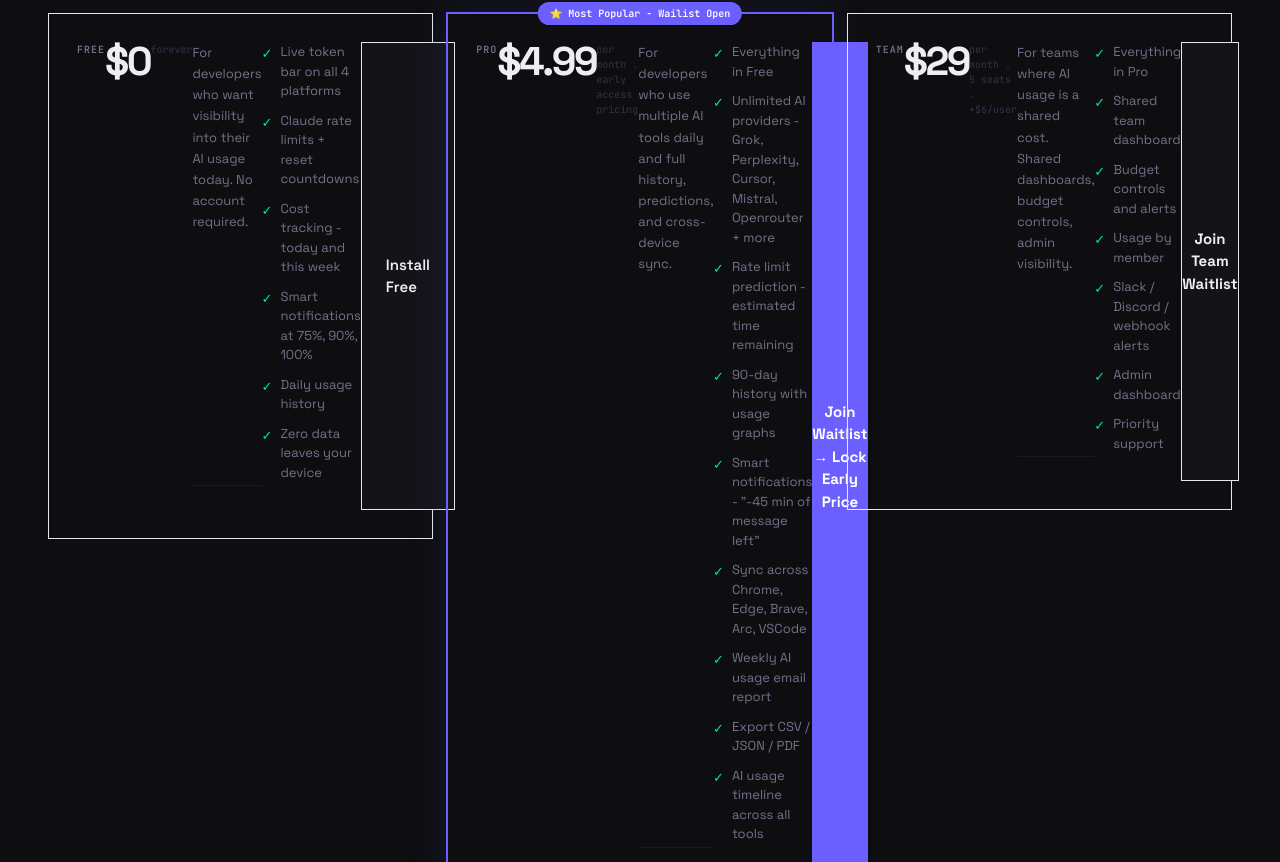
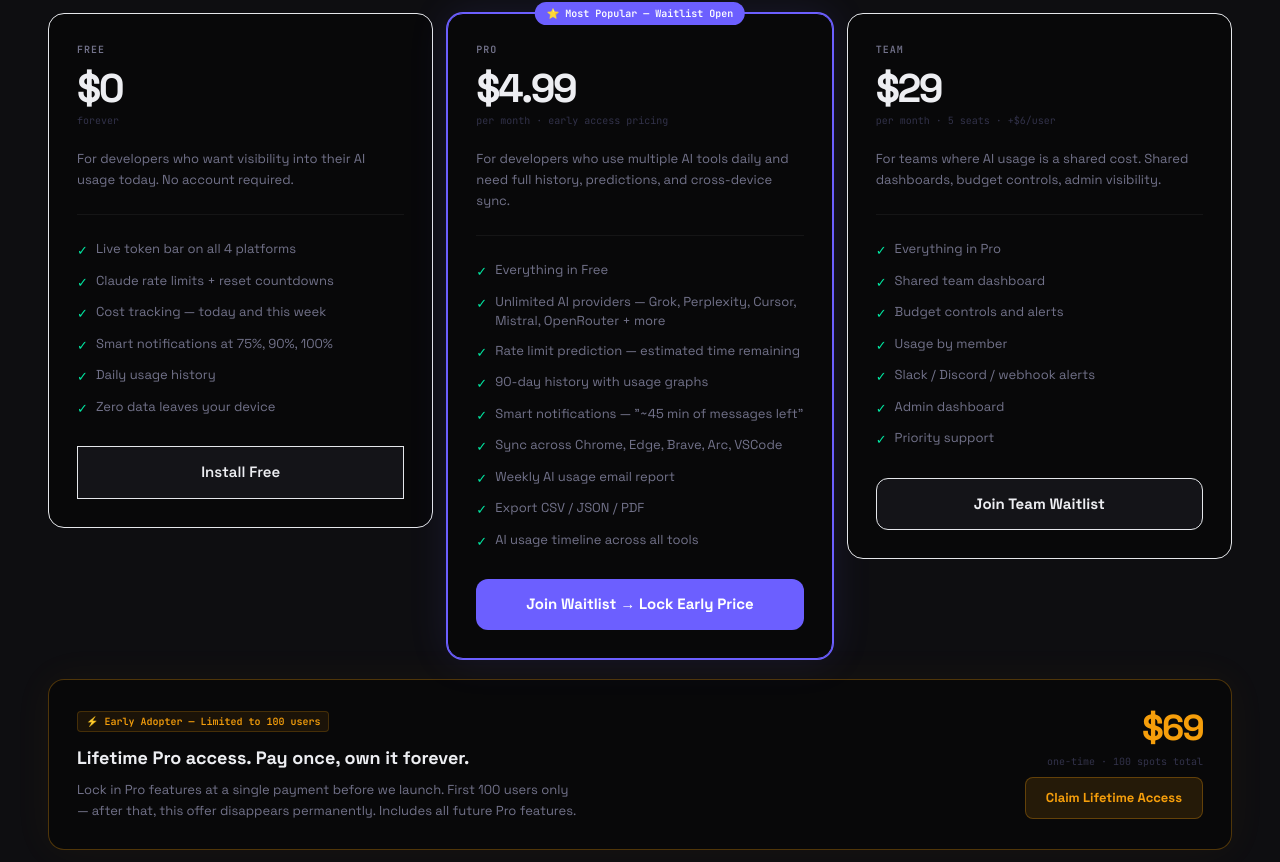
Before and after one commit to anu-ship-it/tokenpulse-web, a Next.js app: page /pricing in a window 1280 px wide. Shown: the part 398-1260 px from the top of the page. Built offline with nearby package versions, Linux system fonts and the light colour scheme; no server answers.

Commit message:
Multiple files have been updated

```diff
--- a/components/sections/Features.tsx
+++ b/components/sections/Features.tsx
@@ -0,0 +1,97 @@
+const features = [
+  {
+    icon: "📊",
+    title: "Live token bar — in the page",
+    body: "A slim bar above the input box shows your context window filling up in real time. You never have to open the popup to know where you stand.",
+    tag: "All 4 platforms",
+    tagVariant: "live",
+  },
+  {
+    icon: "⚡",
+    title: "Real rate limit data",
+    body: "Pulls your actual 5-hour session and 7-day weekly limits from Claude's internal API. Not an estimate — the exact number Claude uses to cut you off.",
+    tag: "Claude only",
+    tagVariant: "acc",
+  },
+  {
+    icon: "⏱",
+    title: "Reset countdowns",
+    body: "Exact time until your Claude session or weekly limit resets. Plan your heavy sessions around the reset, not around getting cut off.",
+    tag: "Claude only",
+    tagVariant: "acc",
+  },
+  {
+    icon: "🔔",
+    title: "Smart notifications",
+    body: "Alerts at 75%, 90%, and 100%. Threshold-based — fires once per crossing, resets when usage drops. No notification spam.",
+    tag: "All 4 platforms",
+    tagVariant: "live",
+  },
+  {
+    icon: "💰",
+    title: "Cost tracking",
+    body: "Estimated spend for this conversation, today, and this week. Model-aware pricing. Know where your AI budget goes before your credit card does.",
+    tag: "All 4 platforms",
+    tagVariant: "live",
+  },
+  {
+    icon: "🔒",
+    title: "Zero data leaves your device",
+    body: "No account, no tracking, no analytics server. All data stored locally. Uses your existing browser session — the same cookie the AI already has.",
+    tag: "All 4 platforms",
+    tagVariant: "live",
+  },
+];
+
+const tagStyles: Record<string, string> = {
+  live: "text-[#00E5A0] bg-[rgba(0,229,160,0.08)] border-[rgba(0,229,160,0.18)]",
+  acc: "text-[#6C5FFF] bg-[rgba(108,95,255,0.10)] border-[rgba(108,95,255,0.22)]",
+};
+
+export default function Features() {
+  return (
+    <section
+      className="relative z-10 py-24 border-t border-white/5 bg-[#0E0E11]"
+      id="features"
+    >
+      <div className="max-w-7xl mx-auto px-6 lg:px-12">
+        <div className="font-mono text-[11px] font-semibold tracking-[1px] uppercase text-[#6C5FFF] mb-4">
+          Features — live today
+        </div>
+        <h2 className="text-[clamp(28px,3.5vw,44px)] font-bold leading-[1.1] tracking-[-0.04em] mb-4">
+          Everything a developer needs
+          <br />
+          to <em className="not-italic text-[#00E5A0]">stop flying blind.</em>
+        </h2>
+        <p className="text-[15px] text-[#72728A] leading-relaxed max-w-[480px] mb-14">
+          Every feature listed here works today, in the free Chrome extension.
+          No waitlist, no account.
+        </p>
+
+        <div className="grid grid-cols-1 md:grid-cols-2 lg:grid-cols-3 gap-px bg-white/8 rounded-2xl overflow-hidden border border-white/8">
+          {features.map((f) => (
+            <div
+              key={f.title}
+              className="bg-[#080809] p-7 hover:bg-[#0E0E11] transition-colors group"
+            >
+              <div className="w-9 h-9 rounded-lg bg-[rgba(108,95,255,0.10)] border border-[rgba(108,95,255,0.22)] flex items-center justify-center text-[15px] mb-4">
+                {f.icon}
+              </div>
+              <h3 className="text-[15px] font-bold text-[#EDEEF2] tracking-tight mb-2">
+                {f.title}
+              </h3>
+              <p className="text-[13px] text-[#72728A] leading-relaxed mb-4">
+                {f.body}
+              </p>
+              <span
+                className={`font-mono text-[10px] font-semibold inline-block px-2 py-0.5 rounded border ${tagStyles[f.tagVariant]}`}
+              >
+                {f.tag}
+              </span>
+            </div>
+          ))}
+        </div>
+      </div>
+    </section>
+  );
+}
--- a/components/sections/Platform.tsx
+++ b/components/sections/Platform.tsx
@@ -1,5 +1,3 @@
-import { features } from "node:process";
-
 const platforms = [
   {
     name: "Claude",
@@ -21,7 +19,7 @@ const platforms = [
       { label: "Live token bar", live: true },
       { label: "Context window %", live: true },
       { label: "Rate limits", live: false },
-      { label: "Reset countdowns", live: true },
+      { label: "Reset countdowns", live: false },
       { label: "Smart notifications", live: true },
       { label: "Cost tracking", live: true },
       { label: "Daily history", live: true },
@@ -62,17 +60,17 @@ const platforms = [
 export default function Platforms() {
   return (
     <section
-      className="relative z-10 py-24 border-t borber-white/5"
+      className="relative z-10 py-24 border-t border-white/5"
       id="platforms"
     >
-      <div className="max-w-7x1 mx-auto px-6 lg:px-12">
+      <div className="max-w-7xl mx-auto px-6 lg:px-12">
         <div className="font-mono text-[11px] font-semibold tracking-[1px] uppercase text-[#6C5FFF] mb-4">
           Platform support
         </div>
         <h2 className="text-[clamp(28px,3.5vw,44px)] font-bold leading-[1.1] tracking-[-0.04em] mb-4">
           Four platforms today.
           <br />
-          <em className="not-italic text-[#000EA0]">More on the way.</em>
+          <em className="not-italic text-[#00E5A0]">More on the way.</em>
         </h2>
         <p className="text-[15px] text-[#72728A] leading-relaxed max-w-[480px] mb-14">
           Claude gets the deepest integration because it exposes rate limit
@@ -83,11 +81,11 @@ export default function Platforms() {
           {platforms.map((p) => (
             <div
               key={p.name}
-              className="bg-[#0E0E11] border border-white/8 rounded-2x1 p-6 flex flex-col gap-4"
+              className="bg-[#0E0E11] border border-white/8 rounded-2xl p-6 flex flex-col gap-4"
             >
               <div className="flex items-center gap-2.5">
                 <div className="w-2 h-2 rounded-full bg-[#00E5A0] shadow-[0_0_5px_rgba(0,229,160,0.4)]" />
-                <span className="text-[14px]font-bold text-[#EDEEF2] tracking-tight">
+                <span className="text-[14px] font-bold text-[#EDEEF2] tracking-tight">
                   {p.name}
                 </span>
               </div>
@@ -100,7 +98,7 @@ export default function Platforms() {
                     <span
                       className={f.live ? "text-[#00E5A0]" : "text-[#32324A]"}
                     >
-                      {f.live ? "✓" : "-"}
+                      {f.live ? "✓" : "—"}
                     </span>
                     <span
                       className={f.live ? "text-[#72728A]" : "text-[#32324A]"}
@@ -118,7 +116,7 @@ export default function Platforms() {
                   />
                 </div>
                 {p.note && (
-                  <p className="font-mono text-[10px] text-[10px] text-[#6C5FFF] mt-2">
+                  <p className="font-mono text-[10px] text-[#6C5FFF] mt-2">
                     {p.note}
                   </p>
                 )}
--- a/components/sections/Pricing.tsx
+++ b/components/sections/Pricing.tsx
@@ -2,7 +2,8 @@
 import { useRef } from "react";
 import Button from "@/components/ui/Button";
 
-const STORE_URL = `https://chromewebstore.google.com/detail/tokenpulse-%E2%80%94-chatgpt-clau/oimclhdb1klchfcehhic`;
+const STORE_URL =
+  "https://chromewebstore.google.com/detail/tokenpulse-%E2%80%94-chatgpt-clau/oimclhdbljodjkankcnalklchfcehhic";
 
 const plans = [
   {
@@ -13,7 +14,7 @@ const plans = [
     features: [
       "Live token bar on all 4 platforms",
       "Claude rate limits + reset countdowns",
-      "Cost tracking - today and this week",
+      "Cost tracking — today and this week",
       "Smart notifications at 75%, 90%, 100%",
       "Daily usage history",
       "Zero data leaves your device",
@@ -27,14 +28,14 @@ const plans = [
   {
     name: "Pro",
     price: "$4.99",
-    period: "per month . early access pricing",
-    desc: "For developers who use multiple AI tools daily and full history, predictions, and cross-device sync.",
+    period: "per month · early access pricing",
+    desc: "For developers who use multiple AI tools daily and need full history, predictions, and cross-device sync.",
     features: [
       "Everything in Free",
-      "Unlimited AI providers - Grok, Perplexity, Cursor, Mistral, Openrouter + more",
-      "Rate limit prediction - estimated time remaining",
+      "Unlimited AI providers — Grok, Perplexity, Cursor, Mistral, OpenRouter + more",
+      "Rate limit prediction — estimated time remaining",
       "90-day history with usage graphs",
-      'Smart notifications - "-45 min of message left"',
+      'Smart notifications — "~45 min of messages left"',
       "Sync across Chrome, Edge, Brave, Arc, VSCode",
       "Weekly AI usage email report",
       "Export CSV / JSON / PDF",
@@ -45,12 +46,12 @@ const plans = [
     ctaExternal: false,
     variant: "primary" as const,
     featured: true,
-    badge: "⭐ Most Popular - Wailist Open",
+    badge: "⭐ Most Popular — Waitlist Open",
   },
   {
     name: "Team",
     price: "$29",
-    period: "per month . 5 seats . +$6/user",
+    period: "per month · 5 seats · +$6/user",
     desc: "For teams where AI usage is a shared cost. Shared dashboards, budget controls, admin visibility.",
     features: [
       "Everything in Pro",
@@ -70,7 +71,7 @@ const plans = [
 ];
 
 export default function Pricing() {
-  const scrollToWailist = (e: React.MouseEvent) => {
+  const scrollToWaitlist = (e: React.MouseEvent) => {
     e.preventDefault();
     document.getElementById("waitlist")?.scrollIntoView({ behavior: "smooth" });
     setTimeout(
@@ -87,7 +88,7 @@ export default function Pricing() {
       className="relative z-10 py-24 border-t border-white/5 bg-[#0E0E11]"
       id="pricing"
     >
-      <div className="max-w-7x1 mx-auto px-6 lg:px-12">
+      <div className="max-w-7xl mx-auto px-6 lg:px-12">
         <div className="font-mono text-[11px] font-semibold tracking-[1px] uppercase text-[#6C5FFF] mb-4">
           Pricing
         </div>
@@ -97,15 +98,19 @@ export default function Pricing() {
           <em className="not-italic text-[#00E5A0]">you need more.</em>
         </h2>
         <p className="text-[15px] text-[#72728A] leading-relaxed max-w-[500px] mb-14">
-          The free extension tracks what matters today. Pro is in development -
-          join the wailist to lock early pricing and get first access.
+          The free extension tracks what matters today. Pro is in development —
+          join the waitlist to lock early pricing and get first access.
         </p>
 
         <div className="grid grid-cols-1 lg:grid-cols-3 gap-3.5 items-start mb-5">
           {plans.map((plan) => (
             <div
               key={plan.name}
-              className={`relative rounded-2x1 p-7 flex flex-col${plan.featured ? "bg-[#080809] border border-[#6C5FFF] shadow-[0_0_0_1px_#6C5FFF,0_0_40px_rgba(108,95,255,0.12)]" : "bg-[#080809] border border-white/8"}`}
+              className={`relative rounded-2xl p-7 flex flex-col ${
+                plan.featured
+                  ? "bg-[#080809] border border-[#6C5FFF] shadow-[0_0_0_1px_#6C5FFF,0_0_40px_rgba(108,95,255,0.12)]"
+                  : "bg-[#080809] border border-white/8"
+              }`}
             >
               {plan.featured && "badge" in plan && (
                 <div className="absolute -top-3 left-1/2 -translate-x-1/2 font-mono text-[10px] font-semibold text-white bg-[#6C5FFF] px-3 py-1 rounded-full whitespace-nowrap">
@@ -118,7 +123,7 @@ export default function Pricing() {
               <div className="text-[40px] font-black text-[#EDEEF2] tracking-[-0.06em] leading-none mb-1">
                 {plan.price}
               </div>
-              <div className="font-mono text-[10px] text-[10px] text-[#32324A] mb-5">
+              <div className="font-mono text-[10px] text-[#32324A] mb-5">
                 {plan.period}
               </div>
               <p className="text-[13px] text-[#72728A] leading-relaxed mb-6 pb-6 border-b border-white/5">
@@ -149,11 +154,11 @@ export default function Pricing() {
                 </Button>
               ) : (
                 <button
-                  onClick={scrollToWailist}
-                  className={`w-full py-3.5 rounded-x1 text-[15px] font-bold transition-all ${
+                  onClick={scrollToWaitlist}
+                  className={`w-full py-3.5 rounded-xl text-[15px] font-bold transition-all ${
                     plan.featured
                       ? "bg-[#6C5FFF] text-white hover:bg-[#7D71FF] hover:-translate-y-0.5"
-                      : "bg-[#141418] text-[#EDEFF2] border border-white/8 hover:border-[rgba(108,95,255,0.22)]"
+                      : "bg-[#141418] text-[#EDEEF2] border border-white/8 hover:border-[rgba(108,95,255,0.22)]"
                   }`}
                 >
                   {plan.cta}
@@ -164,17 +169,17 @@ export default function Pricing() {
         </div>
 
         {/* Lifetime card */}
-        <div className="bg-[#080809] border border-[rgba(245,158,11,0.3)] rounded-2x1 p-7 flex flex-col md:flex-row items-start md:item-center justify-between gap-6 shadow-[0_0_40px_rgba(245,158,11,0.05)]">
+        <div className="bg-[#080809] border border-[rgba(245,158,11,0.3)] rounded-2xl p-7 flex flex-col md:flex-row items-start md:items-center justify-between gap-6 shadow-[0_0_40px_rgba(245,158,11,0.05)]">
           <div className="flex-1">
-            <span className="font-mono text-[10px] font-semibold text-[#F59E0B] bg-[rgba(245,158,11,0.08)] border-[rgba(245,158,11,0.2)] px-2 py-0.5 rounded inline-block mb-3">
-              ✦ Early Adopter - Limited to 100 users
+            <span className="font-mono text-[10px] font-semibold text-[#F59E0B] bg-[rgba(245,158,11,0.08)] border border-[rgba(245,158,11,0.2)] px-2 py-0.5 rounded inline-block mb-3">
+              ⚡ Early Adopter — Limited to 100 users
             </span>
             <h3 className="text-[18px] font-bold text-[#EDEEF2] tracking-tight mb-2">
               Lifetime Pro access. Pay once, own it forever.
             </h3>
             <p className="text-[13px] text-[#72728A] leading-relaxed max-w-[500px]">
-              Lock in Pro features at a single payment before we launch, First
-              100 users only - after that, this offer disappears permanently.
+              Lock in Pro features at a single payment before we launch. First
+              100 users only — after that, this offer disappears permanently.
               Includes all future Pro features.
             </p>
           </div>
@@ -182,17 +187,17 @@ export default function Pricing() {
             <div className="text-[36px] font-black text-[#F59E0B] tracking-[-0.05em] leading-none">
               $69
             </div>
-            <div className="font-mono text-[10px] text-[#3232AA]">
-              one-time . 100 spots total
+            <div className="font-mono text-[10px] text-[#32324A]">
+              one-time · 100 spots total
             </div>
             <button
               onClick={(e) => {
                 e.preventDefault();
                 document
-                  .getElementById("wailist")
+                  .getElementById("waitlist")
                   ?.scrollIntoView({ behavior: "smooth" });
               }}
-              className="text-[13px] font-bold text-[#F59R0B] bg-[rgba(245,158,11,0.12)] border border-rgba(245,158,11,0.3)] px-5 py-2.5 rounded-lg hover:bg-[rgba(245,158,11,0.2)] transition-all"
+              className="text-[13px] font-bold text-[#F59E0B] bg-[rgba(245,158,11,0.12)] border border-[rgba(245,158,11,0.3)] px-5 py-2.5 rounded-lg hover:bg-[rgba(245,158,11,0.2)] transition-all"
             >
               Claim Lifetime Access
             </button>
@@ -203,7 +208,7 @@ export default function Pricing() {
           Pro and Team are in development. Joining the waitlist locks your early
           pricing.{" "}
           <a
-            href="mailto:anup17508@gmail.com"
+            href="mailto:support@token-pulse.in"
             className="text-[#6C5FFF] hover:underline"
           >
             Questions?
```
Also changed, not shown: components/sections/About.tsx (+45 -0 lines), components/sections/Hero.tsx (+135 -69 lines), components/sections/HowItWorks.tsx (+65 -0 lines).
